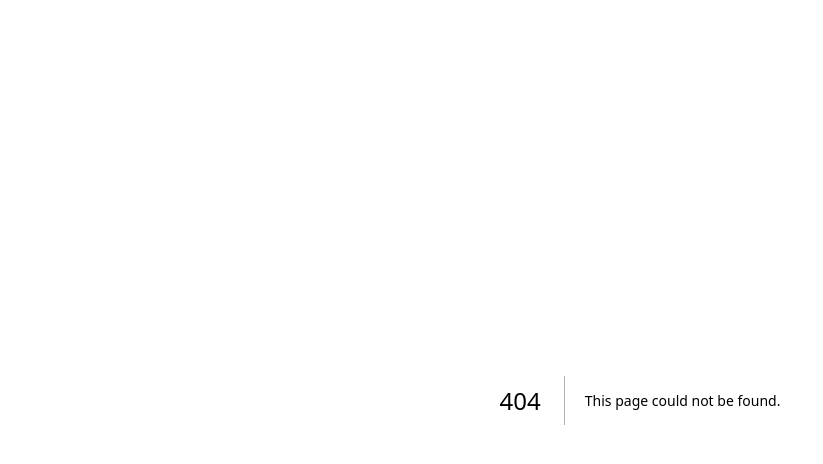
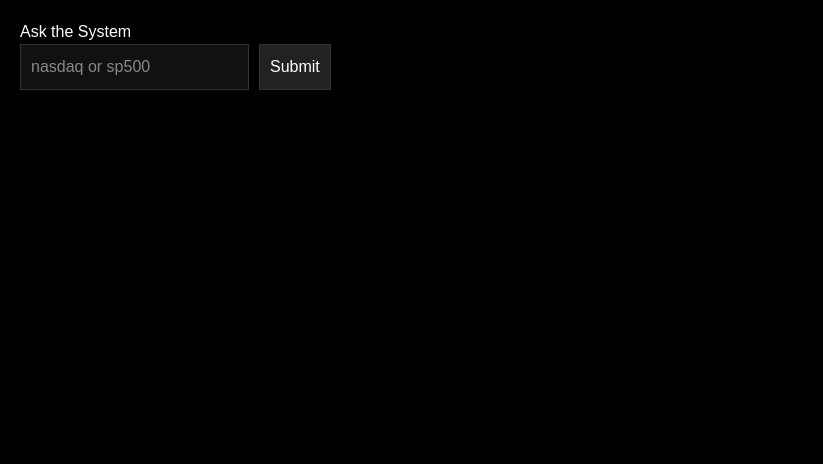
Before and after one commit to MATTY3942/recursive-instability-engine, a Next.js app in the folder frontend/: page /query in a window 1280 px wide. Before the commit this address had no page. Shown: the top 464 px of the page, without its empty margins (0-823 px from the left). Built offline with nearby package versions, Linux system fonts and the light colour scheme.

Commit message:
SAVEPOINT: restored real dashboard + query system + v2 sandbox

```diff
--- /dev/null
+++ b/frontend/app/query/page.tsx
@@ -0,0 +1,72 @@
+"use client";
+
+import { useState } from "react";
+
+export default function QueryPage() {
+  const [query, setQuery] = useState("");
+  const [result, setResult] = useState<any>(null);
+
+  const runQuery = async () => {
+    const res = await fetch("http://localhost:8000/query", {
+      method: "POST",
+      headers: {
+        "Content-Type": "application/json",
+      },
+      body: JSON.stringify({ q: query }),
+    });
+
+    const data = await res.json();
+    setResult(data);
+  };
+
+  return (
+    <div style={{ padding: 20, background: "#000", minHeight: "100vh", color: "white" }}>
+      <h1>Ask the System</h1>
+
+      <input
+        value={query}
+        onChange={(e) => setQuery(e.target.value)}
+        placeholder="nasdaq or sp500"
+        style={{
+          padding: 10,
+          marginRight: 10,
+          background: "#111",
+          color: "white",
+          border: "1px solid #333",
+        }}
+      />
+
+      <button
+        onClick={runQuery}
+        style={{
+          padding: 10,
+          background: "#222",
+          color: "white",
+          border: "1px solid #333",
+        }}
+      >
+        Submit
+      </button>
+
+      {result && (
+        <div
+          style={{
+            marginTop: 20,
+            padding: 20,
+            background: "#111",
+            borderRadius: 12,
+            border: "1px solid #333",
+          }}
+        >
+          <div><b>Index:</b> {result.index}</div>
+          <div><b>Status:</b> {result.status}</div>
+          <div><b>Regime:</b> {result.regime}</div>
+          <div><b>Trend:</b> {result.trend}</div>
+          <div><b>2008 Comparison:</b> {result["2008_comparison"]}</div>
+
+          <p style={{ marginTop: 10 }}>{result.interpretation}</p>
+        </div>
+      )}
+    </div>
+  );
+}
--- /dev/null
+++ b/frontend/components/QueryPanel.tsx
@@ -0,0 +1,39 @@
+"use client";
+import { useState } from "react";
+
+export default function QueryPanel() {
+  const [query, setQuery] = useState("");
+  const [response, setResponse] = useState("");
+
+  const handleSubmit = async () => {
+    const res = await fetch("http://localhost:8000/query", {
+      method: "POST",
+      headers: {
+        "Content-Type": "application/json",
+      },
+      body: JSON.stringify({ q: query }),
+    });
+
+    const data = await res.json();
+    setResponse(JSON.stringify(data, null, 2));
+  };
+
+  return (
+    <div style={{ padding: 20 }}>
+      <h2>Ask the System</h2>
+
+      <input
+        value={query}
+        onChange={(e) => setQuery(e.target.value)}
+        placeholder="Ask about instability..."
+        style={{ width: "100%", padding: 10 }}
+      />
+
+      <button onClick={handleSubmit} style={{ marginTop: 10 }}>
+        Submit
+      </button>
+
+      <pre style={{ marginTop: 20 }}>{response}</pre>
+    </div>
+  );
+}
--- /dev/null
+++ b/frontend/components/SystemInsight.tsx
@@ -0,0 +1,66 @@
+"use client";
+
+import { useEffect, useState } from "react";
+import SystemInsight from "@/components/SystemInsight";
+
+function Gauge({ label, value, status }: any) {
+  return (
+    <div
+      style={{
+        flex: 1,
+        padding: 20,
+        background: "#111",
+        borderRadius: 12,
+        border: "1px solid #333",
+        color: "white",
+      }}
+    >
+      <h3>{label}</h3>
+      <div style={{ fontSize: 32 }}>{value}%</div>
+      <div style={{ color: status === "Critical" ? "red" : "lightgreen" }}>
+        {status}
+      </div>
+    </div>
+  );
+}
+
+export default function Page() {
+  const [global, setGlobal] = useState<any>(null);
+  const [sectors, setSectors] = useState<any[]>([]);
+
+  useEffect(() => {
+    fetch("http://127.0.0.1:8000/global")
+      .then((res) => res.json())
+      .then(setGlobal);
+
+    fetch("http://127.0.0.1:8000/sectors")
+      .then((res) => res.json())
+      .then(setSectors);
+  }, []);
+
+  if (!global) return <div style={{ color: "white" }}>Loading...</div>;
+
+  return (
+    <div style={{ padding: 20, background: "#000", minHeight: "100vh" }}>
+      <h1 style={{ color: "white" }}>Recursive Instability Engine</h1>
+
+      {/* GLOBAL */}
+      <div style={{ marginBottom: 20 }}>
+        <Gauge label="Global" value={global.value} status={global.status} />
+        <div style={{ color: "white", marginTop: 10 }}>
+          State: {global.state} | Threshold: {global.threshold}
+        </div>
+      </div>
+
+      {/* SECTORS */}
+      <div style={{ display: "flex", gap: 10 }}>
+        {sectors.map((s, i) => (
+          <Gauge key={i} label={s.name} value={s.value} status={s.status} />
+        ))}
+      </div>
+
+      {/* INSIGHT */}
+      <SystemInsight />
+    </div>
+  );
+}
```
